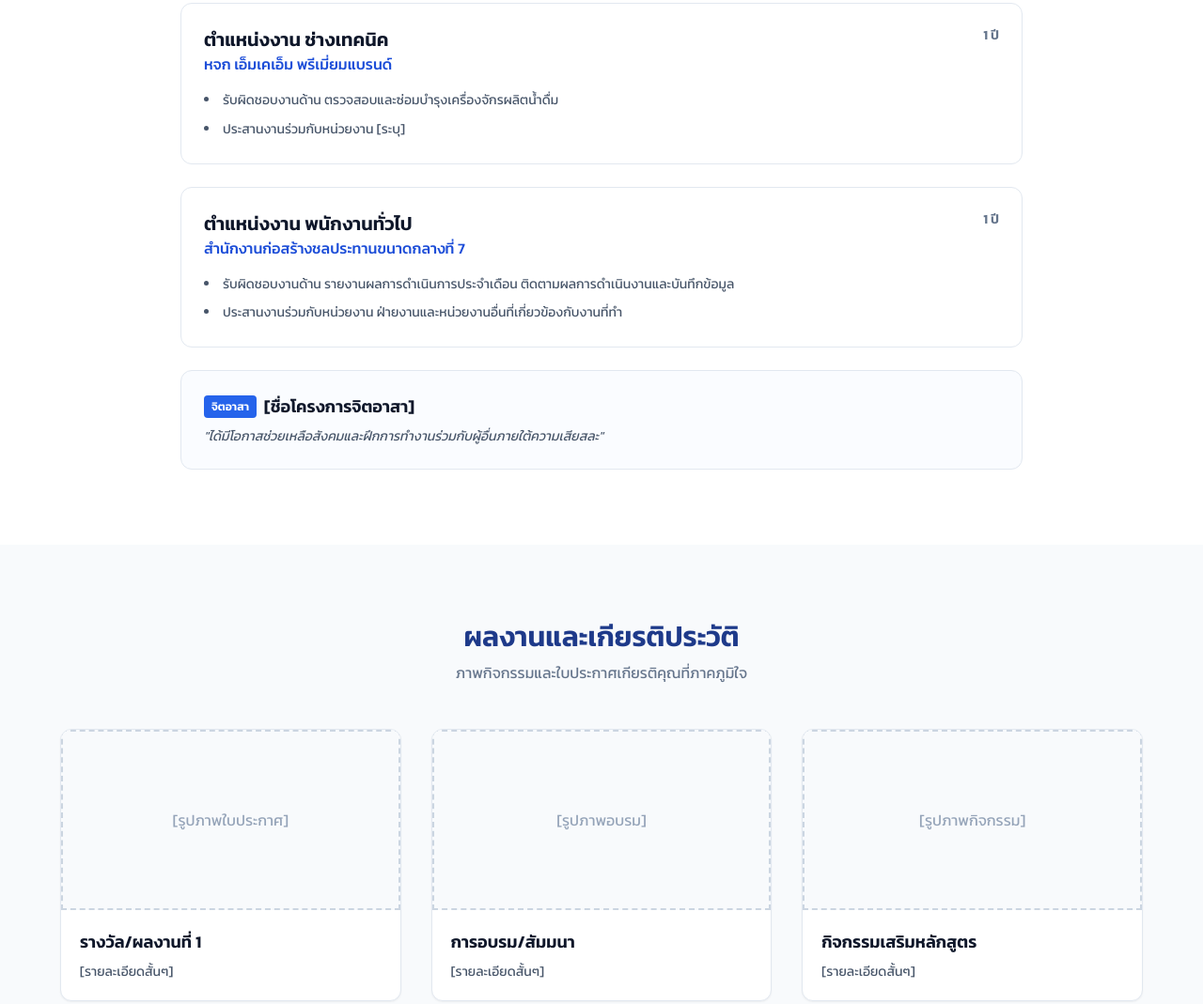
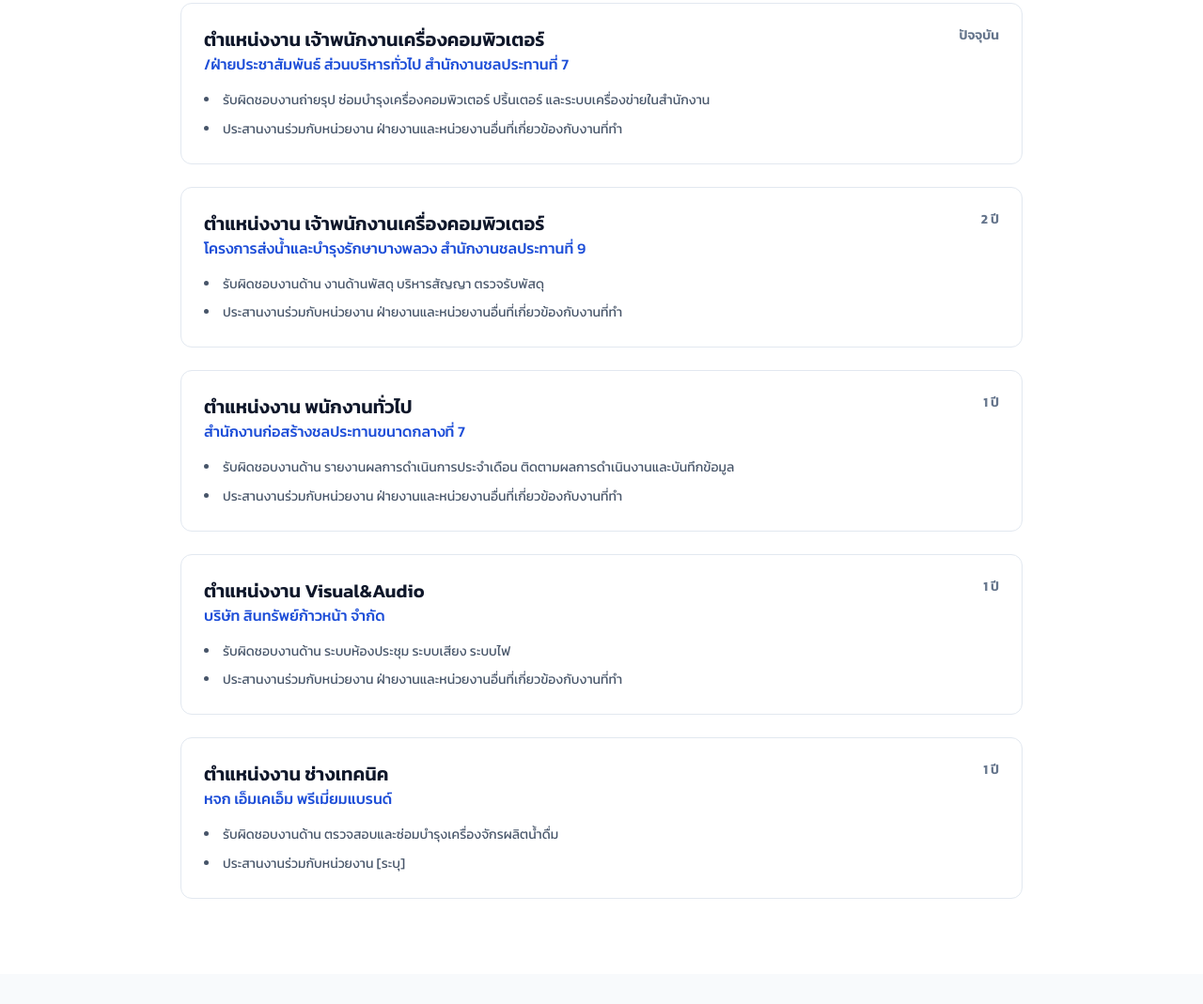
Before and after one commit to natthachai-s/Portfolio-Website, a plain HTML site: page index.html in a window 1280 px wide. Shown: the part 1295-2364 px from the top of the page at 94% size. Drawn offline with nearby package versions, Linux system fonts and the light colour scheme.

Commit message:
Update index.html

```diff
--- a/index.html
+++ b/index.html
@@ -62,7 +62,7 @@
                         เพื่อสร้างสรรค์ความเจริญให้แก่หน่วยงานและประเทศชาติ"
                     </p>
                     <div class="mt-6 grid grid-cols-1 sm:grid-cols-2 gap-4 text-sm text-slate-700">
-                        <div class="flex items-center gap-2"><span class="font-bold">วันเกิด:</span> 28 ,uok8, 2540 </div>
+                        <div class="flex items-center gap-2"><span class="font-bold">วันเกิด:</span> 28 มีนาคม 2540 </div>
                         <div class="flex items-center gap-2"><span class="font-bold">ภูมิลำเนา:</span> อุบลราชธานี </div>
                         <div class="flex items-center gap-2"><span class="font-bold">อีเมล:</span> Natthachai78@gmail.com </div>
                         <div class="flex items-center gap-2"><span class="font-bold">โทรศัพท์:</span> 088-107-2695 </div>
@@ -104,14 +104,27 @@
                  <div class="p-6 rounded-xl border border-slate-200 hover:border-blue-400 transition-colors">
                     <div class="flex flex-col sm:flex-row justify-between mb-4">
                         <div>
-                            <h3 class="text-xl font-bold text-slate-900">ตำแหน่งงาน ช่างเทคนิค</h3>
-                            <p class="text-blue-700 font-medium">หจก เอ็มเคเอ็ม พรีเมี่ยมแบรนด์ </p>
+                            <h3 class="text-xl font-bold text-slate-900">ตำแหน่งงาน เจ้าพนักงานเครื่องคอมพิวเตอร์ </h3>
+                            <p class="text-blue-700 font-medium">/ฝ่ายประชาสัมพันธ์ ส่วนบริหารทั่วไป สำนักงานชลประทานที่ 7 </p>
                         </div>
-                        <span class="text-sm font-bold text-slate-500"> 1 ปี </span>
+                        <span class="text-sm font-bold text-slate-500"> ปัจจุบัน </span>
                     </div>
                     <ul class="list-disc list-inside text-slate-600 space-y-2 text-sm leading-relaxed">
-                        <li>รับผิดชอบงานด้าน ตรวจสอบและซ่อมบำรุงเครื่องจักรผลิตน้ำดื่ม </li>
-                        <li>ประสานงานร่วมกับหน่วยงาน [ระบุ]</li>
+                        <li>รับผิดชอบงานถ่ายรุป ซ่อมบำรุงเครื่องคอมพิวเตอร์ ปริ้นเตอร์ และระบบเครื่องข่ายในสำนักงาน  </li>
+                        <li>ประสานงานร่วมกับหน่วยงาน ฝ่ายงานและหน่วยงานอื่นที่เกี่ยวข้องกับงานที่ทำ </li>
+                    </ul>
+                 </div>
+                 <div class="p-6 rounded-xl border border-slate-200 hover:border-blue-400 transition-colors">
+                    <div class="flex flex-col sm:flex-row justify-between mb-4">
+                        <div>
+                            <h3 class="text-xl font-bold text-slate-900">ตำแหน่งงาน เจ้าพนักงานเครื่องคอมพิวเตอร์ </h3>
+                            <p class="text-blue-700 font-medium">โครงการส่งน้ำและบำรุงรักษาบางพลวง สำนักงานชลประทานที่ 9 </p>
+                        </div>
+                        <span class="text-sm font-bold text-slate-500"> 2 ปี </span>
+                    </div>
+                    <ul class="list-disc list-inside text-slate-600 space-y-2 text-sm leading-relaxed">
+                        <li>รับผิดชอบงานด้าน งานด้านพัสดุ บริหารสัญญา ตรวจรับพัสดุ  </li>
+                        <li>ประสานงานร่วมกับหน่วยงาน ฝ่ายงานและหน่วยงานอื่นที่เกี่ยวข้องกับงานที่ทำ </li>
                     </ul>
                  </div>
                  <div class="p-6 rounded-xl border border-slate-200 hover:border-blue-400 transition-colors">
@@ -127,12 +140,31 @@
                         <li>ประสานงานร่วมกับหน่วยงาน ฝ่ายงานและหน่วยงานอื่นที่เกี่ยวข้องกับงานที่ทำ </li>
                     </ul>
                  </div>
-                <div class="p-6 rounded-xl border border-slate-200 bg-blue-50/30">
-                    <div class="flex items-center gap-2 mb-2">
-                        <span class="bg-blue-600 text-white text-xs font-bold px-2 py-1 rounded">จิตอาสา</span>
-                        <h3 class="text-lg font-bold text-slate-900">[ชื่อโครงการจิตอาสา]</h3>
+                 <div class="p-6 rounded-xl border border-slate-200 hover:border-blue-400 transition-colors">
+                    <div class="flex flex-col sm:flex-row justify-between mb-4">
+                        <div>
+                            <h3 class="text-xl font-bold text-slate-900">ตำแหน่งงาน Visual&Audio </h3>
+                            <p class="text-blue-700 font-medium"> บริษัท สินทรัพย์ก้าวหน้า จำกัด </p>
                         </div>
-                    <p class="text-slate-600 text-sm italic">"ได้มีโอกาสช่วยเหลือสังคมและฝึกการทำงานร่วมกับผู้อื่นภายใต้ความเสียสละ"</p>
+                        <span class="text-sm font-bold text-slate-500"> 1 ปี </span>
+                    </div>
+                    <ul class="list-disc list-inside text-slate-600 space-y-2 text-sm leading-relaxed">
+                        <li>รับผิดชอบงานด้าน ระบบห้องประชุม ระบบเสียง ระบบไฟ </li>
+                        <li>ประสานงานร่วมกับหน่วยงาน ฝ่ายงานและหน่วยงานอื่นที่เกี่ยวข้องกับงานที่ทำ </li>
+                    </ul>
+                 </div>
+                <div class="p-6 rounded-xl border border-slate-200 hover:border-blue-400 transition-colors">
+                    <div class="flex flex-col sm:flex-row justify-between mb-4">
+                        <div>
+                            <h3 class="text-xl font-bold text-slate-900">ตำแหน่งงาน ช่างเทคนิค</h3>
+                            <p class="text-blue-700 font-medium">หจก เอ็มเคเอ็ม พรีเมี่ยมแบรนด์ </p>
+                        </div>
+                        <span class="text-sm font-bold text-slate-500"> 1 ปี </span>
+                    </div>
+                    <ul class="list-disc list-inside text-slate-600 space-y-2 text-sm leading-relaxed">
+                        <li>รับผิดชอบงานด้าน ตรวจสอบและซ่อมบำรุงเครื่องจักรผลิตน้ำดื่ม </li>
+                        <li>ประสานงานร่วมกับหน่วยงาน [ระบุ]</li>
+                    </ul>
                 </div>
             </div>
         </div>
```
Lines whose indentation alone changed are shown as unchanged.
